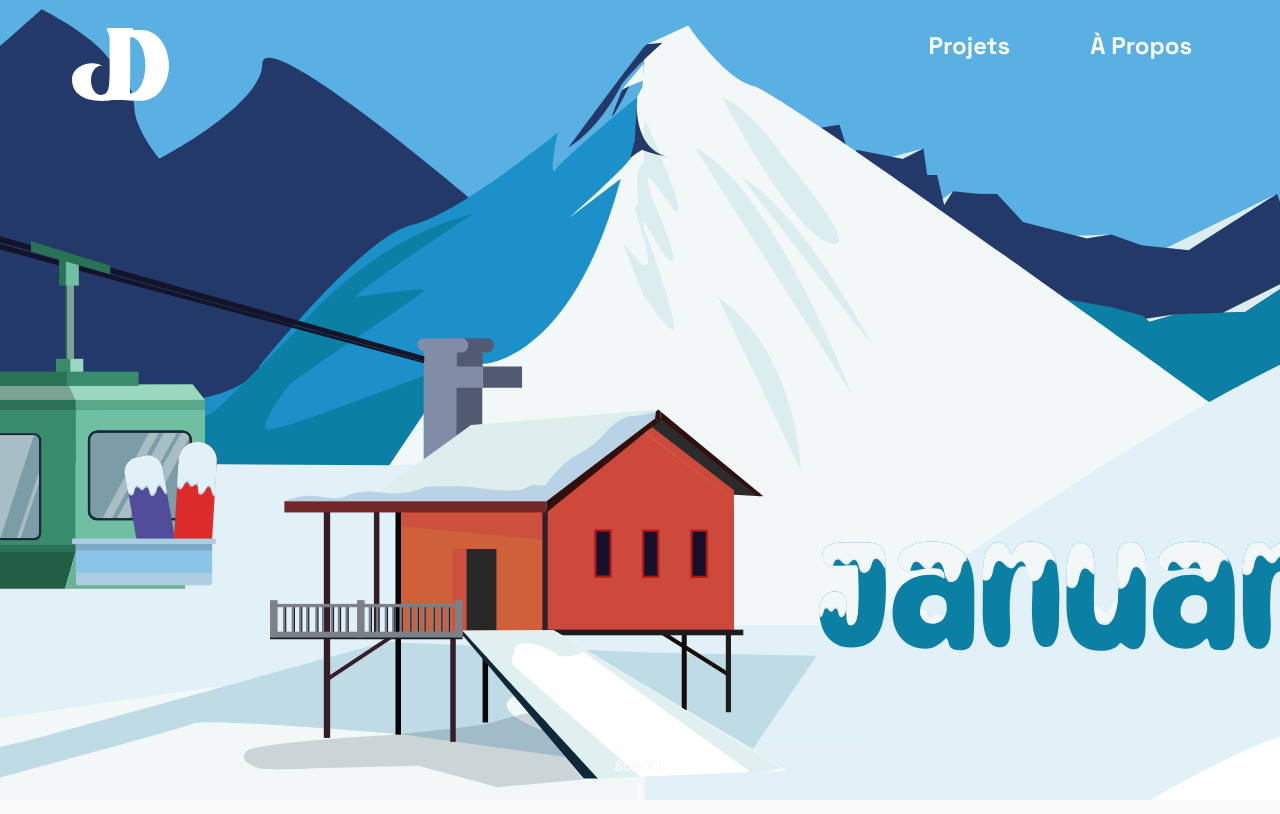
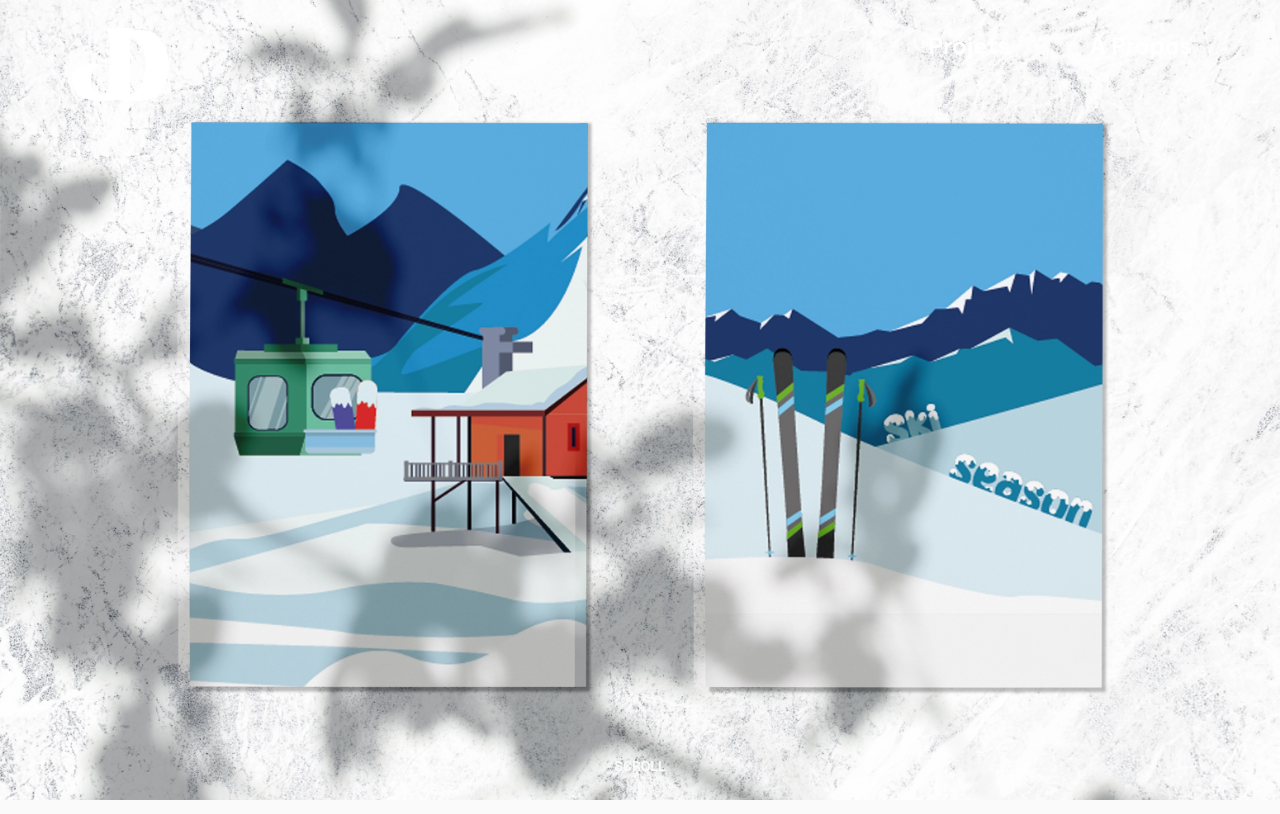
Before and after one commit to duval-justine/Portfolio_Justine_Duval, a Vue app: page /janvier2023 in a window 1280 px wide. Built offline with nearby package versions, Linux system fonts and the light colour scheme.

Commit message:
Changement de l'image de janvier

```diff
--- a/src/views/Janvier2023View.vue
+++ b/src/views/Janvier2023View.vue
@@ -1,5 +1,5 @@
 <template>
-    <TopPage img_test="/images/Janvier2023/Janvier2023_Fond.svg" />
+    <TopPage img_test="/images/Janvier2023/Janvier2023_CouverturePage.webp" />
 </template>
 
 <script>
```
